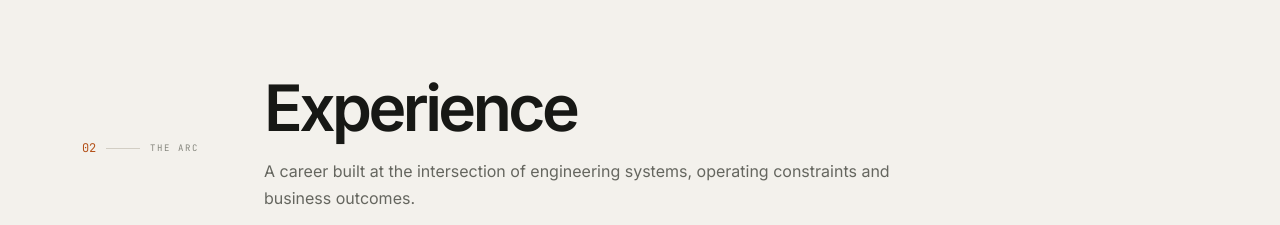
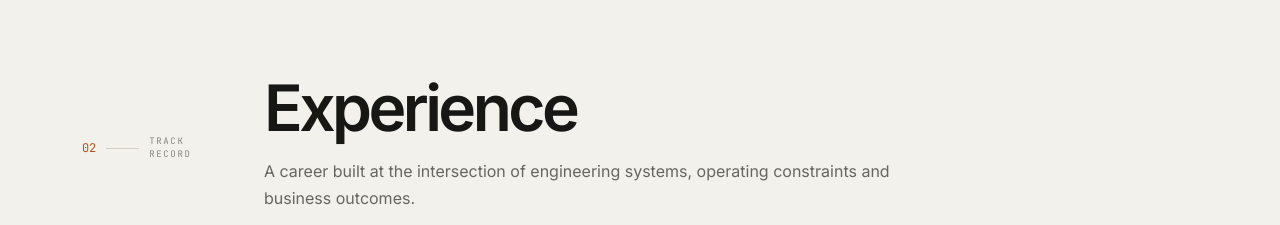
Before and after one commit to shantanuspatil2002-tech/shantanu-portfolio, a React (Vite) app: page / in a window 1280 px wide. Shown: the part 4360-4585 px from the top of the page. Built offline with nearby package versions, Linux system fonts and the light colour scheme.

Commit message:
differentiate section eyebrows for scanability

```diff
--- a/src/components/ui.tsx
+++ b/src/components/ui.tsx
@@ -29,12 +29,13 @@ export function Section({ id, children, className = '', blueprint = false }: {
 }
 
 export function SectionHeading({ index, title, lede }: { index: string; title: string; lede?: string }) {
+  const label = title === 'Case Studies' ? 'Evidence' : title === 'Skills' ? 'Capability stack' : title === 'About' ? 'Profile' : title === 'Experience' ? 'Track record' : 'The arc'
   return (
     <header className="section-heading">
       <div className="section-heading__index">
         <span className="stat text-xs text-accent">{index}</span>
         <span className="section-heading__rule" />
-        <span className="stat text-[9px] uppercase tracking-[0.18em] text-faint">{title === 'Case Studies' ? 'Evidence' : title === 'Skills' ? 'Capability stack' : 'The arc'}</span>
+        <span className="stat text-[9px] uppercase tracking-[0.18em] text-faint">{label}</span>
       </div>
       <div className="section-heading__body">
         <h2>{title}</h2>
```
